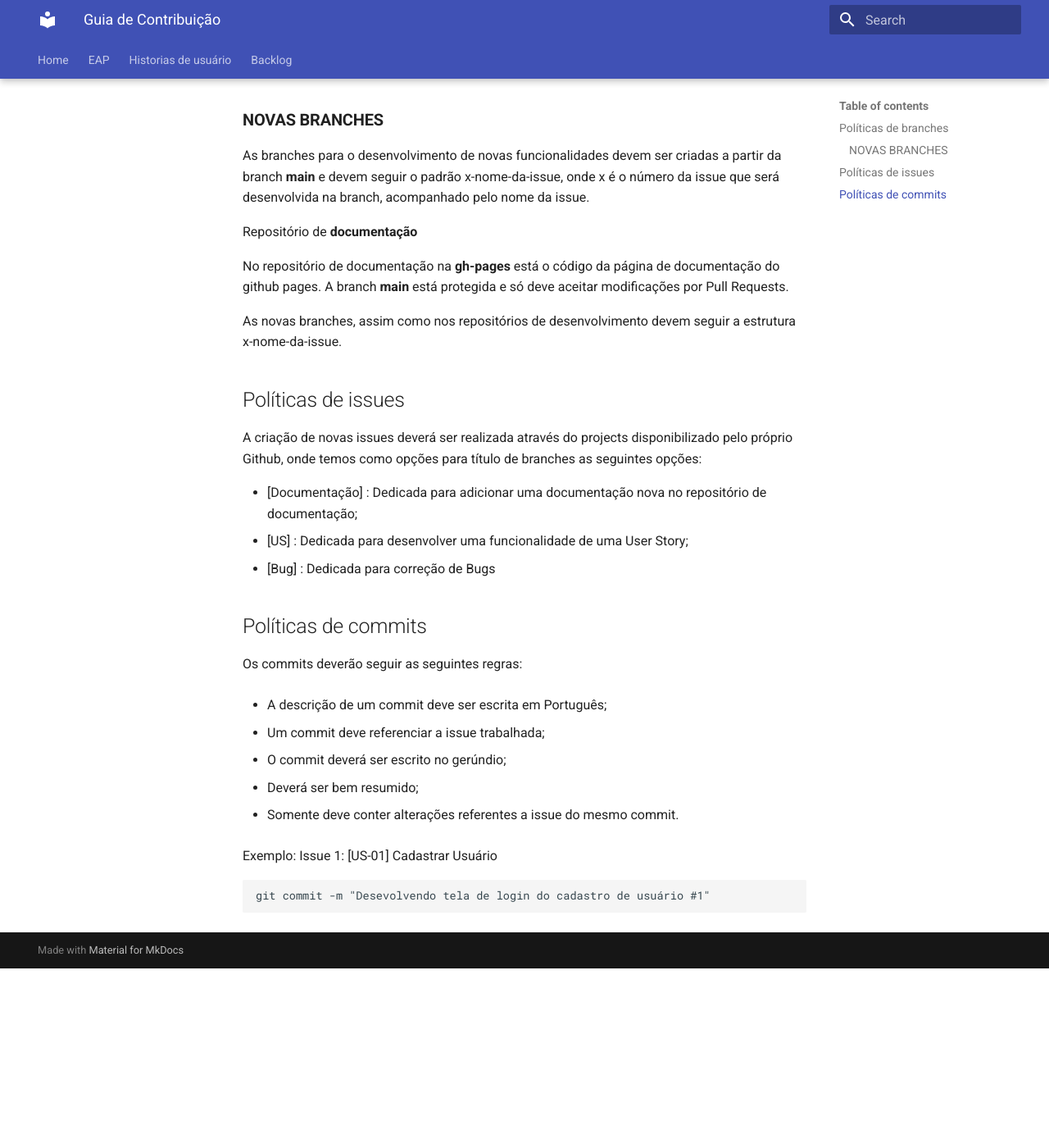
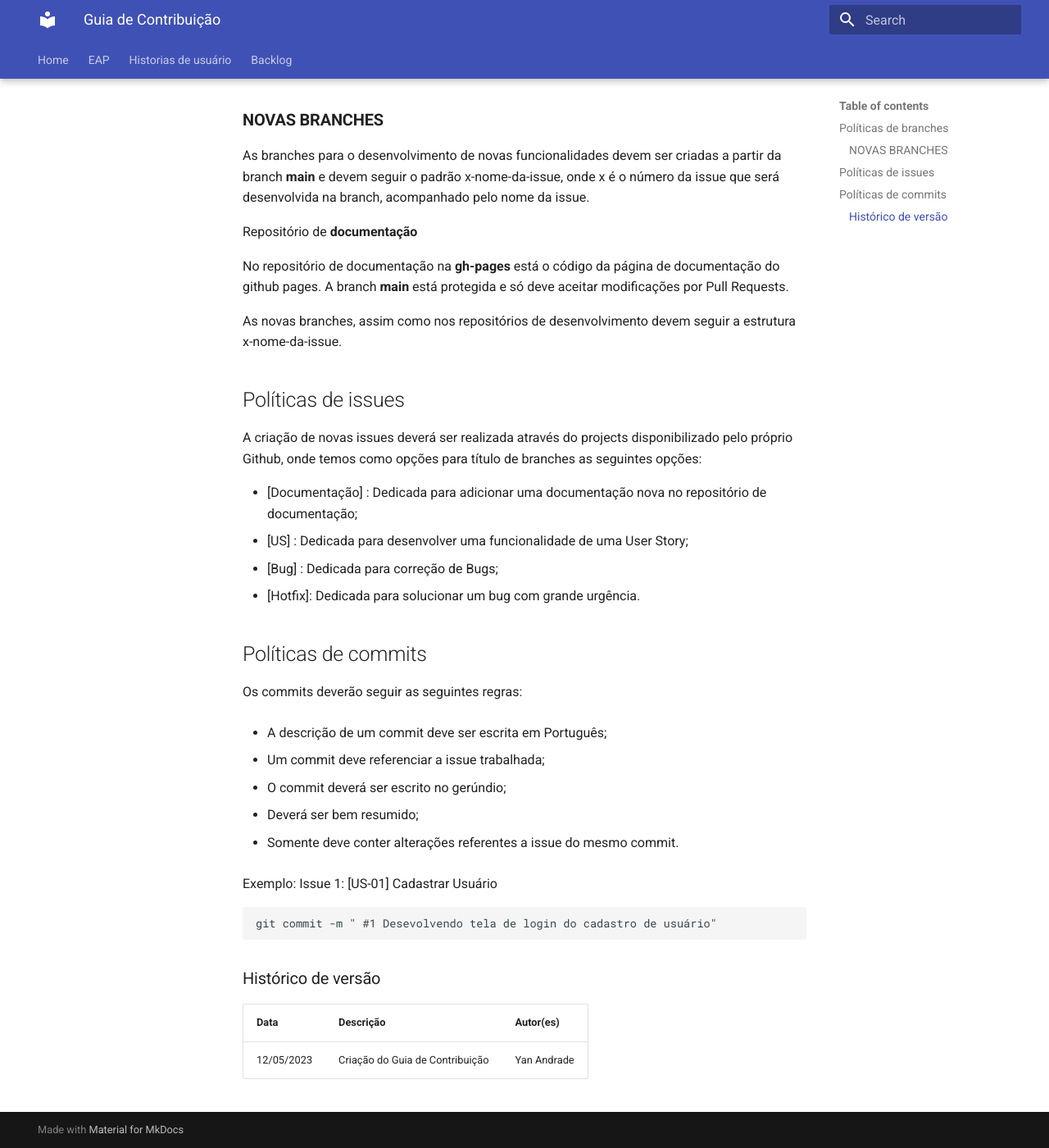
Before and after one commit to fga-eps-mds/2023-1-Dnit-DOC, an MkDocs documentation site: the page built from docs/docs/GuiaDeContribuicao/guiaDeContribuicao.md, in a window 1280 px wide and 1400 px high, scrolled down 365 px. Shown: the whole window at 82% size. Built offline with MkDocs 1.6.1 and Material for MkDocs 9.7.7, drawn with Linux system fonts in a browser that asks for light colours; old or Windows-style settings are respelled for this version of MkDocs; before the commit the page ends 1546 px from its top, so only the background shows below that.

Commit message:
#13 Resolvendo pendências

````diff
--- a/docs/docs/GuiaDeContribuicao/guiaDeContribuicao.md
+++ b/docs/docs/GuiaDeContribuicao/guiaDeContribuicao.md
@@ -23,7 +23,8 @@ A criação de novas issues deverá ser realizada através do projects disponibi
 
 - [Documentação] : Dedicada para adicionar uma documentação nova no repositório de documentação;
 - [US] : Dedicada para desenvolver uma funcionalidade de uma User Story;
-- [Bug] : Dedicada para correção de Bugs
+- [Bug] : Dedicada para correção de Bugs;
+- [Hotfix]: Dedicada para solucionar um bug com grande urgência.
 
 ## Políticas de commits
 
@@ -42,5 +43,11 @@ Os commits deverão seguir as seguintes regras:
 Exemplo: Issue 1: [US-01] Cadastrar Usuário
 
 ```
-git commit -m "Desevolvendo tela de login do cadastro de usuário #1"
+git commit -m " #1 Desevolvendo tela de login do cadastro de usuário"
 ```
+
+### Histórico de versão
+
+|**Data**|**Descrição**|**Autor(es)**|
+|--------|-------------|--------------|
+|12/05/2023| Criação do Guia de Contribuição | Yan Andrade |
````
